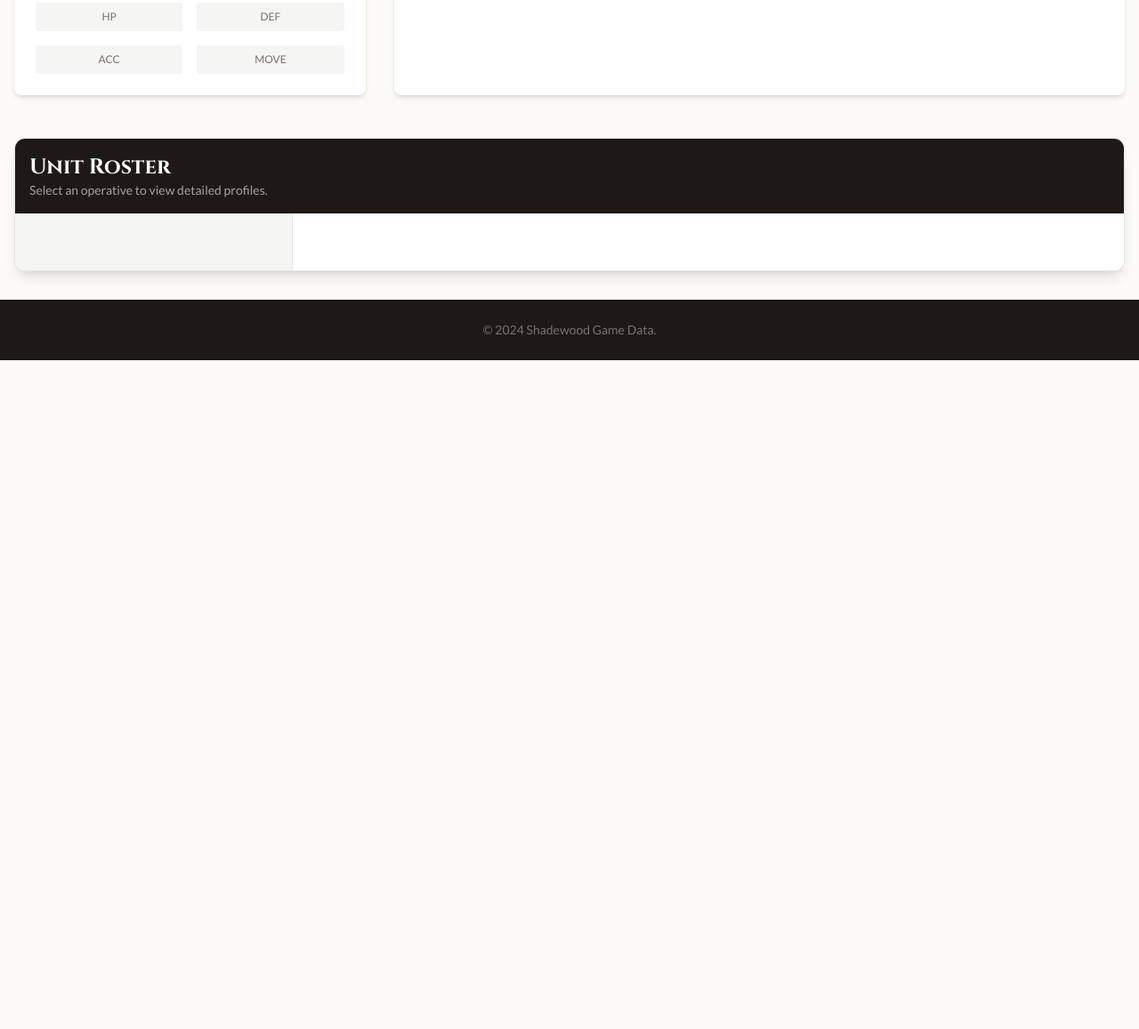
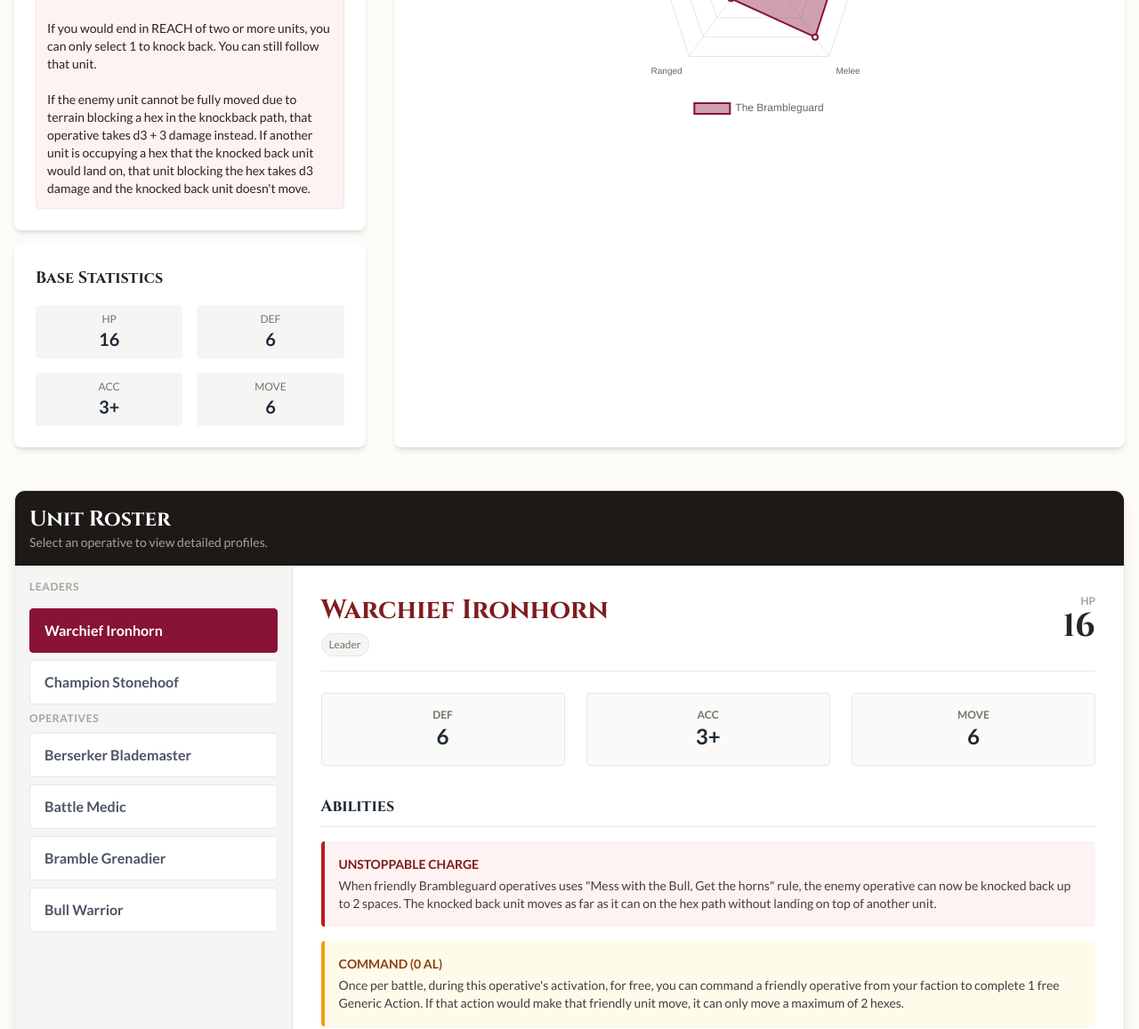
Before and after one commit to sgmoore03/shadewood, a plain HTML site: page faction_profile.html in a window 1280 px wide. Shown: the part 785-1942 px from the top of the page at 89% size. Before the commit the page ends 1190 px from the top, so only its background shows below. Drawn offline with nearby package versions, Linux system fonts and the light colour scheme.

Commit message:
Reupdate Profile

```diff
--- a/faction_profile.html
+++ b/faction_profile.html
@@ -106,44 +106,42 @@
         <p>&copy; 2024 Shadewood Game Data.</p>
     </footer>
 
-    <!-- Load Data Engine -->
+    <!-- Load External Data Engine -->
     <script src="shadewood_data.js"></script>
 
     <!-- Page Logic -->
     <script>
         const urlParams = new URLSearchParams(window.location.search);
         const factionId = urlParams.get('id') || 'brambleguard'; // Default fallback
+
+        // Check if data loaded correctly
+        if (typeof factionData === 'undefined' || !factionData[factionId]) {
+            document.body.innerHTML = "<div class='text-center mt-20 text-3xl p-10 text-red-800'>Error: Faction data not found.<br><span class='text-sm text-gray-500'>Ensure shadewood_data.js is in the same folder.</span></div>";
+        } else {
             const data = factionData[factionId];
 
             // 1. Populate Header & Overview
-        if (data) {
             document.getElementById('faction-name').innerText = data.name;
             document.getElementById('faction-flavor').innerText = data.flavor;
 
-            // New Team Composition Logic
+            // Team Composition Logic
             if (data.comp) {
                 document.getElementById('comp-leaders').innerText = data.comp.leaders;
                 document.getElementById('comp-operatives').innerText = data.comp.operatives;
             } else {
-                // Fallback if comp data is missing
                 document.getElementById('comp-leaders').innerText = "See Rules";
                 document.getElementById('comp-operatives').innerText = "See Rules";
             }
 
+            // Team Rule Logic
             document.getElementById('team-rule-name').innerText = data.teamRule.name;
-            // Use innerHTML for Team Rule Desc to support markdown-like tables if needed, or just text
-            // Using innerText/textContent is safer if no HTML is expected, but whitespace-pre-line handles newlines
-            document.getElementById('team-rule-desc').innerHTML = marked.parse(data.teamRule.desc); // Optional: You'd need marked.js for full markdown.
-            // For now, sticking to textContent with CSS whitespace handling:
             document.getElementById('team-rule-desc').innerText = data.teamRule.desc;
 
+            // Base Stats
             document.getElementById('stat-hp').innerText = data.stats.hp;
             document.getElementById('stat-def').innerText = data.stats.def;
             document.getElementById('stat-acc').innerText = data.stats.acc;
             document.getElementById('stat-move').innerText = data.stats.move;
-        } else {
-            document.body.innerHTML = "<h1 class='text-center mt-20 text-3xl'>Faction Not Found</h1>";
-        }
 
             // 2. Initialize Radar Chart
             const ctxRadar = document.getElementById('statsRadarChart').getContext('2d');
@@ -162,34 +160,56 @@
                 },
                 options: {
                     maintainAspectRatio: false,
-                scales: { r: { suggestedMin: 0, suggestedMax: 10 } }
+                    scales: { r: { suggestedMin: 0, suggestedMax: 10 } },
+                    plugins: { legend: { position: 'bottom' } }
                 }
             });
 
-        // 3. Roster Builder
+            // 3. Roster Builder Functions
             const unitList = document.getElementById('unit-list');
             const unitDisplay = document.getElementById('unit-display-area');
 
             function renderUnitList() {
-            unitList.innerHTML = '<div class="text-xs font-bold text-stone-400 uppercase tracking-wider mb-2">Operatives</div>';
-            data.roster.forEach((unit, index) => {
-                const btn = document.createElement('button');
-                btn.className = `unit-btn w-full text-left px-4 py-3 rounded transition-colors duration-200 font-bold border ${index === 0 ? 'active-tab' : 'inactive-tab'}`;
-                btn.innerText = unit.name;
-                btn.onclick = () => loadUnit(index);
-                unitList.appendChild(btn);
+                const leaders = data.roster.filter(u => u.role === 'Leader');
+                const operatives = data.roster.filter(u => u.role !== 'Leader');
+
+                let listHTML = '';
+
+                if (leaders.length > 0) {
+                    listHTML += '<div class="text-xs font-bold text-stone-400 uppercase tracking-wider mb-2">Leaders</div>';
+                    leaders.forEach((unit) => {
+                        listHTML += `<button onclick="loadUnit('${unit.id}')" class="unit-btn w-full text-left px-4 py-3 rounded transition-colors duration-200 font-bold border inactive-tab" id="btn-${unit.id}">${unit.name}</button>`;
                     });
                 }
 
-        function loadUnit(index) {
-            const unit = data.roster[index];
+                if (operatives.length > 0) {
+                    listHTML += '<div class="text-xs font-bold text-stone-400 uppercase tracking-wider mt-6 mb-2">Operatives</div>';
+                    operatives.forEach((unit) => {
+                        listHTML += `<button onclick="loadUnit('${unit.id}')" class="unit-btn w-full text-left px-4 py-3 rounded transition-colors duration-200 font-bold border inactive-tab" id="btn-${unit.id}">${unit.name}</button>`;
+                    });
+                }
 
-            // Highlight Button
-            document.querySelectorAll('.unit-btn').forEach((btn, i) => {
-                btn.className = `unit-btn w-full text-left px-4 py-3 rounded transition-colors duration-200 font-bold border ${i === index ? 'active-tab' : 'inactive-tab'}`;
+                unitList.innerHTML = listHTML;
+            }
+
+            function getUnitById(unitId) {
+                return data.roster.find(u => u.id === unitId);
+            }
+
+            // Expose function to global scope for HTML onclick attributes
+            window.loadUnit = function(unitId) {
+                const unit = getUnitById(unitId);
+
+                document.querySelectorAll('.unit-btn').forEach((btn) => {
+                    if (btn.id === `btn-${unitId}`) {
+                        btn.classList.add('active-tab');
+                        btn.classList.remove('inactive-tab');
+                    } else {
+                        btn.classList.remove('active-tab');
+                        btn.classList.add('inactive-tab');
+                    }
                 });
 
-            // Rules Block
                 let activeRules = new Set();
                 unit.weapons.forEach(w => { if(w.sr !== "-" && ruleDefinitions[w.sr]) activeRules.add(w.sr); });
                 let rulesHTML = '';
@@ -199,13 +219,11 @@
                     rulesHTML += `</div></div>`;
                 }
 
-            // Secondary Ability
                 let secondaryAbilityHTML = '';
                 if (unit.secondaryAbility) {
                     secondaryAbilityHTML = `<div class="mt-2 pt-2 border-t border-red-200"><h5 class="font-bold text-red-900 text-sm uppercase mb-1">${unit.secondaryAbility.name}</h5><p class="text-stone-700 text-sm whitespace-pre-line">${unit.secondaryAbility.desc}</p></div>`;
                 }
 
-            // Weapon Table
                 let weaponRows = unit.weapons.map(w => `
                     <tr class="border-b border-stone-100 hover:bg-stone-50">
                         <td class="py-3 px-2 font-bold text-stone-800">${w.name}</td>
@@ -216,7 +234,6 @@
                         <td class="py-3 px-2 text-center w-24 text-sm font-semibold text-stone-600">${w.sr}</td>
                     </tr>`).join('');
 
-            // Special Action
                 let specialHTML = unit.special ? `<div class="mt-4 p-4 bg-amber-50 rounded border-l-4 border-amber-500 shadow-sm"><h5 class="font-bold text-amber-800 text-sm uppercase mb-1">${unit.special.name} (${unit.special.cost} AL)</h5><p class="text-stone-700 text-sm whitespace-pre-line">${unit.special.desc}</p></div>` : '';
 
                 unitDisplay.innerHTML = `
@@ -238,8 +255,6 @@
                             ${specialHTML}
                         </div>
                         <div><h4 class="text-lg font-bold border-b pb-2 mb-4 header-font">Weapon Loadout</h4>
-
-                        <!-- SCROLLING WRAPPER FIX -->
                             <div class="w-full overflow-x-auto pb-2">
                                 <table class="w-full text-left text-sm min-w-[600px]">
                                     <thead>
@@ -255,8 +270,6 @@
                                     <tbody>${weaponRows}</tbody>
                                 </table>
                             </div>
-                        <!-- END FIX -->
-
                             ${rulesHTML}
                         </div>
                     </div>
@@ -264,7 +277,10 @@
             }
 
             renderUnitList();
-        loadUnit(0);
+            if (data.roster.length > 0) {
+                loadUnit(data.roster[0].id);
+            }
+        }
     </script>
 </body>
 </html>
```
Lines whose indentation alone changed are shown as unchanged.
